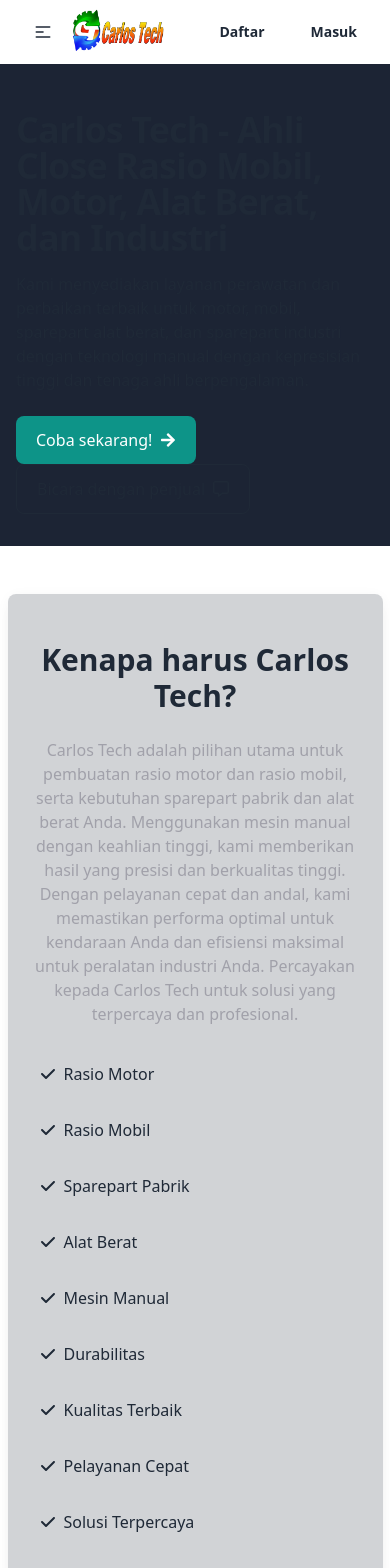
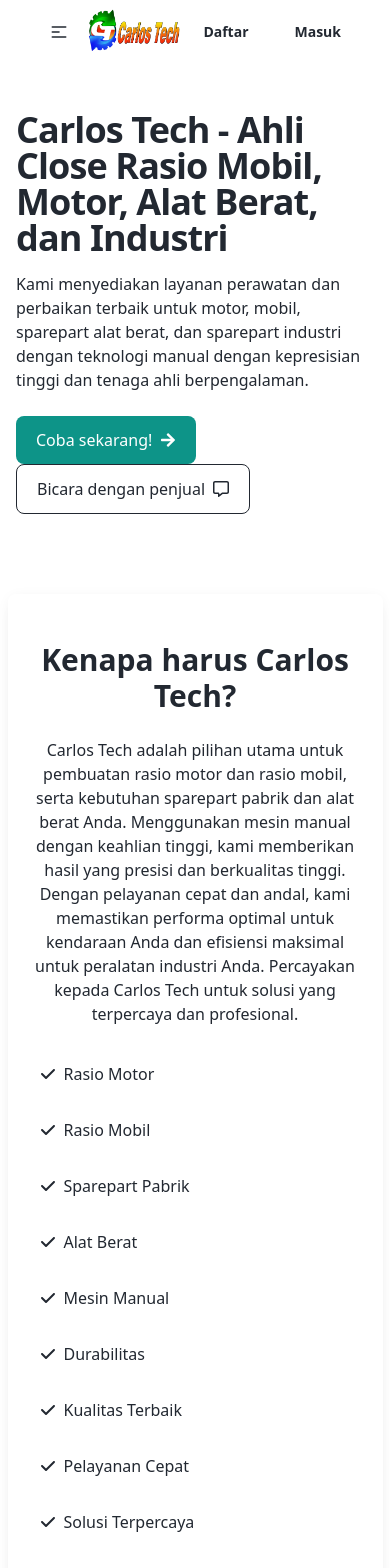
Before and after one commit to dzakyzein/carlostech, a React (Vite) app: page / in a window 390 px wide. Shown: the top 1568 px of the page. Built offline with nearby package versions, Linux system fonts and the light colour scheme.

Commit message:
bg-white landingpage

```diff
--- a/src/Components/Footer.jsx
+++ b/src/Components/Footer.jsx
@@ -1,6 +1,6 @@
 const Footer = () => {
   return (
-    <footer className='footer footer-center p-4 bg-base-300 text-base-content'>
+    <footer className='footer footer-center p-4 bg-white text-black font-medium'>
       <aside>
         <p>Copyright © 2024 - All right reserved by Carlos Tech</p>
       </aside>
--- a/src/Components/Header.jsx
+++ b/src/Components/Header.jsx
@@ -4,14 +4,14 @@
 
 const Header = () => {
   return (
-    <div className='bg-black pt-20'>
+    <div className='pt-20'>
       <div className='grid max-w-screen-xl px-4 py-8 mx-auto lg:gap-8 xl:gap-0 lg:py-16 lg:grid-cols-12'>
         <div className='mr-auto place-self-center lg:col-span-7'>
-          <h1 className='max-w-2xl mb-4 text-4xl font-extrabold tracking-tight leading-none md:text-5xl xl:text-6xl dark:text-white'>
+          <h1 className='text-black max-w-2xl mb-4 text-4xl font-semibold tracking-tight leading-none md:text-5xl xl:text-6xl dark:text-white'>
             Carlos Tech - Ahli Close Rasio Mobil, Motor, Alat Berat, dan
             Industri
           </h1>
-          <p className='max-w-2xl mb-6 font-light text-gray-500 lg:mb-8 md:text-lg lg:text-xl dark:text-gray-400'>
+          <p className='text-black max-w-2xl mb-6 font-normal text-gray-500 lg:mb-8 md:text-lg lg:text-xl dark:text-white'>
             Kami menyediakan layanan perawatan dan perbaikan terbaik untuk
             motor, mobil, sparepart alat berat, dan sparepart industri dengan
             teknologi manual dengan kepresisian tinggi dan tenaga ahli
@@ -27,7 +27,7 @@
           <a
             target='_blank'
             href='https://wa.me/6281226022666'
-            className='inline-flex items-center justify-center px-5 py-3 text-base font-medium text-center text-gray-900 border border-gray-300 rounded-lg hover:bg-gray-100 hover:bg-boxdark'
+            className='text-black inline-flex items-center justify-center px-5 py-3 text-base font-medium text-center border border-gray-300 rounded-lg hover:bg-gray-100 hover:bg-boxdark hover:text-white'
           >
             Bicara dengan penjual
             <FaRegMessage className=' ml-2' />
--- a/src/Components/Navbar.jsx
+++ b/src/Components/Navbar.jsx
@@ -25,7 +25,7 @@
   };
 
   return (
-    <div className='navbar bg-base-100 px-4 fixed top-0 left-0 z-9 w-full'>
+    <div className='navbar bg-white px-8 fixed top-0 left-0 z-9 w-full text-black'>
       <div className='navbar-start'>
         <div className='dropdown'>
           <div tabIndex={0} role='button' className='btn btn-ghost lg:hidden'>
@@ -67,7 +67,7 @@
           />
         </Link>
       </div>
-      <div className='navbar-center hidden lg:flex'>
+      <div className='navbar-center hidden lg:flex font-medium'>
         <ul className='menu menu-horizontal px-1'>
           <li>
             <Link to='/'>Home</Link>
--- a/src/Pages/Landingpage/Home.jsx
+++ b/src/Pages/Landingpage/Home.jsx
@@ -5,10 +5,11 @@
 import Product from './Product';
 import Footer from '../../Components/Footer';
 import Map from './Map';
+import LandingLayout from './Layout/LandingLayout';
 
 const Home = () => {
   return (
-    <>
+    <LandingLayout>
       <Navbar />
       <Header />
       <Intro />
@@ -16,7 +17,7 @@
       <Product />
       <Map />
       <Footer />
-    </>
+    </LandingLayout>
   );
 };
 
--- a/src/Pages/Landingpage/Intro.jsx
+++ b/src/Pages/Landingpage/Intro.jsx
@@ -5,17 +5,17 @@
 
 const Intro = () => {
   return (
-    <div className='container mx-auto md:px-6'>
+    <div className='container mx-auto md:px-6 text-black'>
       <section className='text-center lg:text-left'>
         <div className='py-12 md:px-12'>
           <div className='container mx-auto xl:px-32'>
             <div className='w-auto grid items-center lg:grid-cols-2'>
               <div className='mb-12 md:mt-12 lg:mt-0 lg:mb-0'>
-                <div className='relative z-1 block rounded-lg bg-black bg-opacity-20 px-6 py-12 shadow-[0_2px_15px_-3px_rgba(0,0,0,0.07),0_10px_20px_-2px_rgba(0,0,0,0.04)] backdrop-blur-[25px] dark:bg-[hsla(0,0%,5%,0.55)] dark:shadow-black/20 md:px-12 lg:-mr-14'>
+                <div className='relative z-1 block rounded-lg  px-6 py-12 shadow-[0_2px_15px_-3px_rgba(0,0,0,0.07),0_10px_20px_-2px_rgba(0,0,0,0.04)] backdrop-blur-[25px] dark:bg-[hsla(0,0%,5%,0.55)] dark:shadow-black/20 md:px-12 lg:-mr-14'>
                   <h2 className='mb-6 text-3xl font-bold'>
                     Kenapa harus Carlos Tech?
                   </h2>
-                  <p className='mb-8 text-zinc-400'>
+                  <p className='mb-8 '>
                     Carlos Tech adalah pilihan utama untuk pembuatan rasio motor
                     dan rasio mobil, serta kebutuhan sparepart pabrik dan alat
                     berat Anda. Menggunakan mesin manual dengan keahlian tinggi,
--- /dev/null
+++ b/src/Pages/Landingpage/Layout/LandingLayout.jsx
@@ -0,0 +1,20 @@
+/* eslint-disable react/prop-types */
+/* eslint-disable no-unused-vars */
+import React from 'react';
+
+const LandingLayout = ({ children }) => {
+  const layoutStyle = {
+    backgroundColor: 'white',
+    minHeight: '100vh',
+    display: 'flex',
+    flexDirection: 'column',
+  };
+
+  return (
+    <div style={layoutStyle}>
+      <div style={{ flex: 1 }}>{children}</div>
+    </div>
+  );
+};
+
+export default LandingLayout;
--- a/src/Pages/Landingpage/Map.jsx
+++ b/src/Pages/Landingpage/Map.jsx
@@ -3,8 +3,8 @@
 
 const Map = () => {
   return (
-    <div className='flex flex-col justify-center items-center h-screen space-y-4'>
-      <h1 className='text-3xl font-bold mb-8'>Lokasi Carlos Tech</h1>
+    <div className='flex flex-col justify-center items-center h-screen space-y-4 text-black'>
+      <h1 className='text-3xl font-medium mb-8'>Lokasi Carlos Tech</h1>
       <iframe
         src='https://www.google.com/maps/embed?pb=!1m18!1m12!1m3!1d3955.061259038191!2d110.77906047794202!3d-7.568300672967784!2m3!1f0!2f0!3f0!3m2!1i1024!2i768!4f13.1!3m3!1m2!1s0x2e7a14356253e1a7%3A0xf754c7217fe1ff8e!2sCarlostech!5e0!3m2!1sen!2sid!4v1716355220163!5m2!1sen!2sid'
         className='border-0 w-full h-3/4 xsm:w-4/5 md:w-3/4 md:h-3/4 lg:w-1/2 lg:h-1/2'
--- a/src/Pages/Landingpage/Product.jsx
+++ b/src/Pages/Landingpage/Product.jsx
@@ -6,7 +6,7 @@
 
 const Product = () => {
   return (
-    <section className='bg-black pb-10 pt-20 lg:pb-20 lg:pt-[120px]'>
+    <section className='text-black pb-10 pt-20 lg:pb-20 lg:pt-[120px]'>
       <div className='container lg:px-10'>
         <div className='-mx-4 flex flex-wrap'>
           <div className='w-full px-4 xsm:mx-4 md:flex flex-col justify-center'>
@@ -14,7 +14,7 @@
               {/* <span className='mb-2 block text-lg font-semibold text-primary'>
                 Our Blogs
               </span> */}
-              <h2 className='mb-4 text-3xl font-bold text-dark dark:text-white sm:text-4xl md:text-[40px]'>
+              <h2 className='mb-4 text-3xl font-bold dark:text-white sm:text-4xl md:text-[40px]'>
                 Produk Terbaik
               </h2>
               <p className='text-base text-body-color dark:text-dark-6'>
--- a/tailwind.config.js
+++ b/tailwind.config.js
@@ -20,7 +20,7 @@
         current: 'currentColor',
         transparent: 'transparent',
         white: '#FFFFFF',
-        black: '#1C2434',
+        black: '#222831',
         'black-2': '#010101',
         body: '#64748B',
         bodydark: '#AEB7C0',
```
